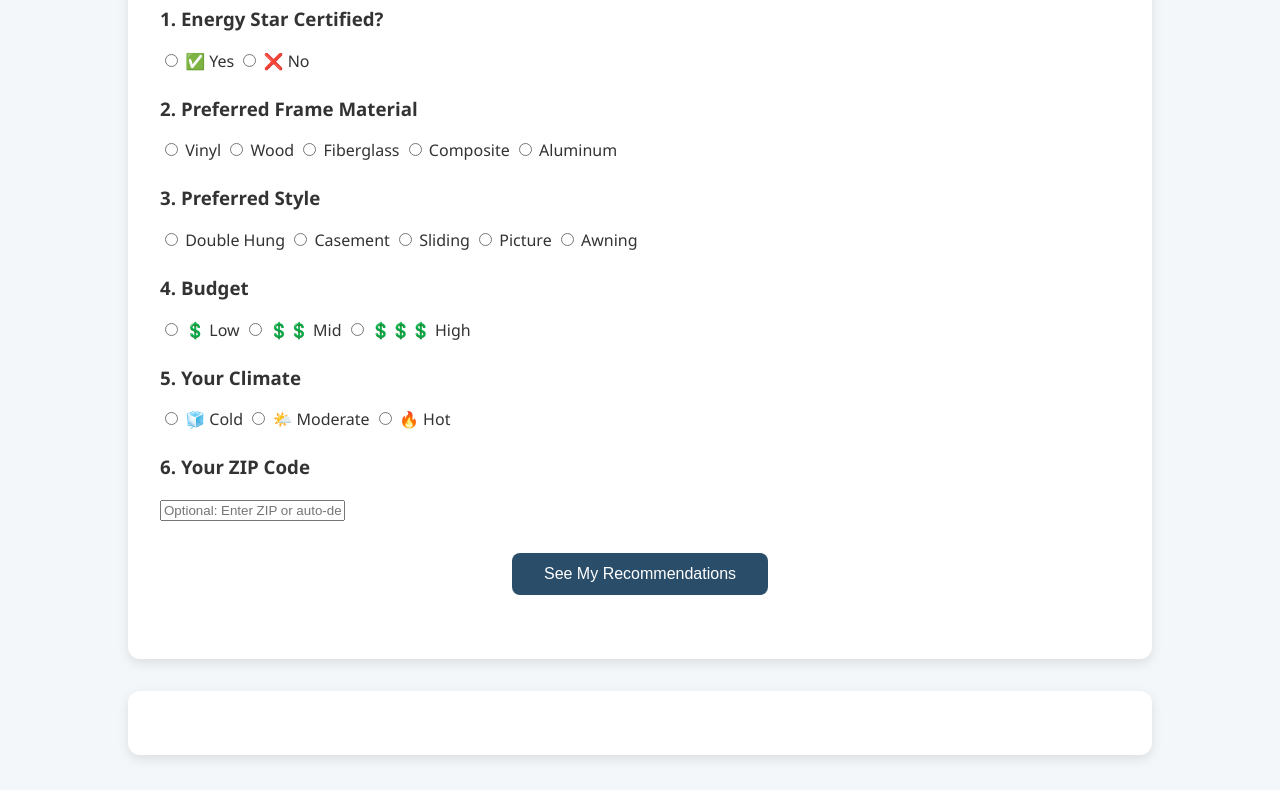
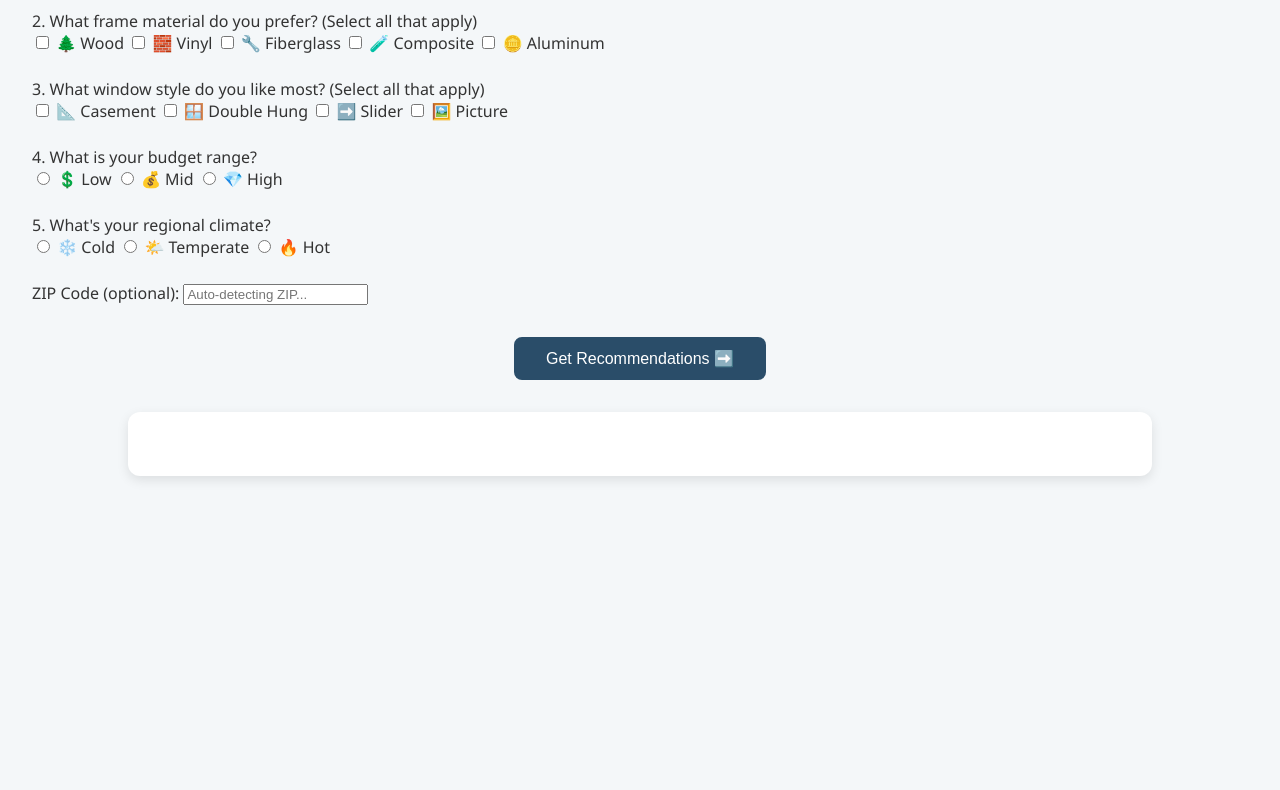
Before and after one commit to glbsh/windows-recommender, a plain HTML site: page index.html in a window 1280 px wide. Shown: the part 176-966 px from the top of the page. After the commit the page ends 800 px from the top, so only its background shows below. Drawn offline with Linux system fonts and the light colour scheme.

Commit message:
Update index.html

```diff
--- a/index.html
+++ b/index.html
@@ -6,69 +6,102 @@
   <link rel="stylesheet" href="style.css" />
 </head>
 <body>
-  <div id="wizard">
-    <h1>🪟 Smart Window Selector</h1>
+  <div class="container">
+    <h1>🪟 Window Replacement Recommender</h1>
+
+    <form id="questionnaire">
 
       <div class="question">
-      <h3>1. Energy Star Certified?</h3>
+        <label>1. Do you prefer ENERGY STAR certified windows? <span class="tooltip" title="ENERGY STAR certification ensures energy efficiency.">❓</span></label>
         <div class="options">
-        <label><input type="radio" name="q1-energyStar" id="q1-energyStar-yes" value="yes" /> ✅ Yes</label>
-        <label><input type="radio" name="q1-energyStar" id="q1-energyStar-no" value="no" /> ❌ No</label>
+          <input type="radio" id="q1-energyStar-yes" name="q1-energyStar" value="yes" />
+          <label for="q1-energyStar-yes">✅ Yes</label>
+
+          <input type="radio" id="q1-energyStar-no" name="q1-energyStar" value="no" />
+          <label for="q1-energyStar-no">❌ No</label>
         </div>
       </div>
 
       <div class="question">
-      <h3>2. Preferred Frame Material</h3>
+        <label>2. What frame material do you prefer? (Select all that apply)</label>
         <div class="options">
-        <label><input type="radio" name="q2-frame" value="Vinyl" /> Vinyl</label>
-        <label><input type="radio" name="q2-frame" value="Wood" /> Wood</label>
-        <label><input type="radio" name="q2-frame" value="Fiberglass" /> Fiberglass</label>
-        <label><input type="radio" name="q2-frame" value="Composite" /> Composite</label>
-        <label><input type="radio" name="q2-frame" value="Aluminum" /> Aluminum</label>
+          <input type="checkbox" id="q2-frame-wood" name="q2-frame" value="wood" />
+          <label for="q2-frame-wood">🌲 Wood</label>
+
+          <input type="checkbox" id="q2-frame-vinyl" name="q2-frame" value="vinyl" />
+          <label for="q2-frame-vinyl">🧱 Vinyl</label>
+
+          <input type="checkbox" id="q2-frame-fiberglass" name="q2-frame" value="fiberglass" />
+          <label for="q2-frame-fiberglass">🔧 Fiberglass</label>
+
+          <input type="checkbox" id="q2-frame-composite" name="q2-frame" value="composite" />
+          <label for="q2-frame-composite">🧪 Composite</label>
+
+          <input type="checkbox" id="q2-frame-aluminum" name="q2-frame" value="aluminum" />
+          <label for="q2-frame-aluminum">🪙 Aluminum</label>
         </div>
       </div>
 
       <div class="question">
-      <h3>3. Preferred Style</h3>
+        <label>3. What window style do you like most? (Select all that apply)</label>
         <div class="options">
-        <label><input type="radio" name="q3-style" value="Double Hung" /> Double Hung</label>
-        <label><input type="radio" name="q3-style" value="Casement" /> Casement</label>
-        <label><input type="radio" name="q3-style" value="Sliding" /> Sliding</label>
-        <label><input type="radio" name="q3-style" value="Picture" /> Picture</label>
-        <label><input type="radio" name="q3-style" value="Awning" /> Awning</label>
+          <input type="checkbox" id="q3-style-casement" name="q3-style" value="casement" />
+          <label for="q3-style-casement">📐 Casement</label>
+
+          <input type="checkbox" id="q3-style-double" name="q3-style" value="double hung" />
+          <label for="q3-style-double">🪟 Double Hung</label>
+
+          <input type="checkbox" id="q3-style-slider" name="q3-style" value="slider" />
+          <label for="q3-style-slider">➡️ Slider</label>
+
+          <input type="checkbox" id="q3-style-picture" name="q3-style" value="picture" />
+          <label for="q3-style-picture">🖼️ Picture</label>
         </div>
       </div>
 
       <div class="question">
-      <h3>4. Budget</h3>
+        <label>4. What is your budget range?</label>
         <div class="options">
-        <label><input type="radio" name="q4-budget" value="Low" /> 💲 Low</label>
-        <label><input type="radio" name="q4-budget" value="Mid" /> 💲💲 Mid</label>
-        <label><input type="radio" name="q4-budget" value="High" /> 💲💲💲 High</label>
+          <input type="radio" id="q4-budget-low" name="q4-budget" value="low" />
+          <label for="q4-budget-low">💲 Low</label>
+
+          <input type="radio" id="q4-budget-mid" name="q4-budget" value="mid" />
+          <label for="q4-budget-mid">💰 Mid</label>
+
+          <input type="radio" id="q4-budget-high" name="q4-budget" value="high" />
+          <label for="q4-budget-high">💎 High</label>
         </div>
       </div>
 
       <div class="question">
-      <h3>5. Your Climate</h3>
+        <label>5. What's your regional climate?</label>
         <div class="options">
-        <label><input type="radio" name="q5-climate" value="Cold" /> 🧊 Cold</label>
-        <label><input type="radio" name="q5-climate" value="Moderate" /> 🌤️ Moderate</label>
-        <label><input type="radio" name="q5-climate" value="Hot" /> 🔥 Hot</label>
+          <input type="radio" id="q5-climate-cold" name="q5-climate" value="cold" />
+          <label for="q5-climate-cold">❄️ Cold</label>
+
+          <input type="radio" id="q5-climate-temperate" name="q5-climate" value="temperate" />
+          <label for="q5-climate-temperate">🌤️ Temperate</label>
+
+          <input type="radio" id="q5-climate-hot" name="q5-climate" value="hot" />
+          <label for="q5-climate-hot">🔥 Hot</label>
         </div>
       </div>
 
       <div class="question">
-      <h3>6. Your ZIP Code</h3>
-      <input type="text" id="zip-code" placeholder="Optional: Enter ZIP or auto-detecting..." />
+        <label>ZIP Code (optional):</label>
+        <input type="text" id="zip-code" placeholder="Auto-detecting ZIP..." />
       </div>
 
-    <button id="submit-btn">See My Recommendations</button>
-    <div id="progress" style="display:none;">⏳ Finding your matches...</div>
+      <div class="submit">
+        <button id="submit-btn" type="button">Get Recommendations ➡️</button>
+        <div id="progress" style="display:none;">🔄 Matching your preferences...</div>
+      </div>
+    </form>
+
+    <div id="app"></div>
   </div>
 
-  <div id="app"></div>
-
-  <script src="https://cdnjs.cloudflare.com/ajax/libs/html2pdf.js/0.10.1/html2pdf.bundle.min.js"></script>
   <script src="script.js"></script>
+  <script src="https://raw.githack.com/eKoopmans/html2pdf/master/dist/html2pdf.bundle.js"></script>
 </body>
 </html>
```
Lines whose indentation alone changed are shown as unchanged.
